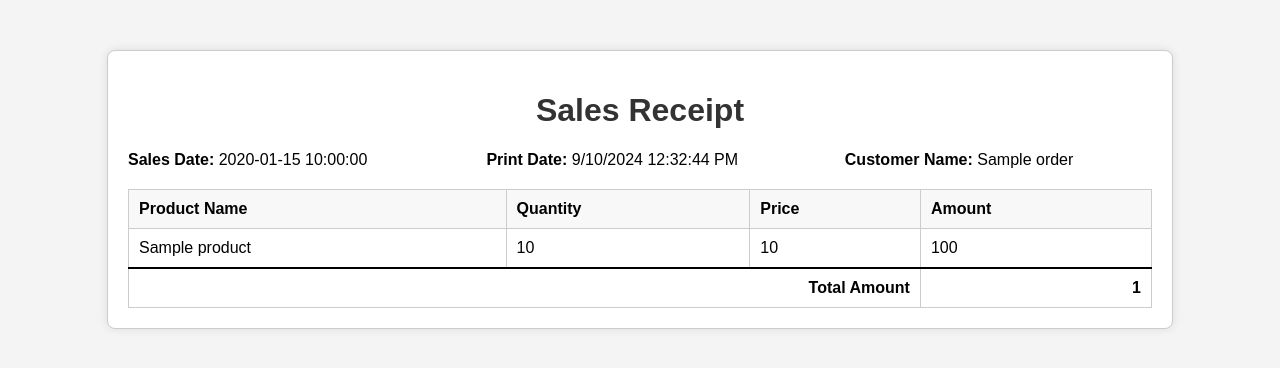
After one commit to ebohsamuel/shop_payment_system, a FastAPI app: template shop_app/templates/print.html in a window 1280 px wide. The commit adds this page. Shown: the top 368 px of the page. Run offline with FastAPI, Linux system fonts and the light colour scheme; the template is opened without the code that fills it: most values are stand-ins (such as "Sample title", 1, 10 or a date in 2020); parts of the project's set-up code (start-up, migrations or seed data) failed here and were passed over.

Commit message:
updating shop_app

```diff
--- a/shop_app/main.py
+++ b/shop_app/main.py
@@ -6,7 +6,7 @@ from shop_app.routers import user_registration, user_activation, welcome, login,
 from shop_app.routers import register_new_product_category, product_category_data_update
 from shop_app.routers import enter_new_purchase, purchase_data_update, update_product_price, report
 from shop_app.routers import enter_new_sales, sales_data_update, delete_sales_data, paystack_payment
-from shop_app.routers import sales_download, purchase_download, order
+from shop_app.routers import sales_download, purchase_download, order, print_receipt
 from fastapi.responses import RedirectResponse
 from shop_app import websocket_
 
@@ -36,6 +36,7 @@ app.include_router(websocket_.router)
 app.include_router(sales_download.router)
 app.include_router(purchase_download.router)
 app.include_router(order.router)
+app.include_router(print_receipt.router)
 
 
 
--- a/shop_app/routers/enter_new_sales.py
+++ b/shop_app/routers/enter_new_sales.py
@@ -102,7 +102,7 @@ async def cash_back_transfer(
     if db_order_item:
         db.refresh(db_order_item)
 
-    products_category = crud_product_category.get_all_product_category(db)
-    rendered_products_category = sales_dashboard(products_category)
     return templates.TemplateResponse(
-        "product_category_directory_for_sales.html", {"request": request, "products": rendered_products_category})
+        "customer-order.html",
+        {"request": request, "order_items": db_order.orderitems, "order": db_order}
+    )
--- a/shop_app/templates/customer-order.html
+++ b/shop_app/templates/customer-order.html
@@ -103,8 +103,8 @@
 <body>
     <div class="container">
         <h1>{{order.customer_name}} Order</h1>
-        <button onclick="window.location.href='/order/report'">Back</button>
-         <button onclick="window.location.href=''">Print</button>
+        <button onclick="window.location.href='/order/report'">Order Report</button>
+         <button onclick="window.location.href='/print/{{order.id}}'">Print</button>
          <button onclick="window.location.href='/sales/sales-platform'">Enter New Sales</button>
 
         <div class="table-container">
--- a/shop_app/templates/order-report.html
+++ b/shop_app/templates/order-report.html
@@ -154,7 +154,7 @@
                     {% for order in db_orders %}
                     <tr>
                         <td data-label="Date of Order"><a href="/order/order-items/{{order.id}}">{{ order.created_at }}</a></td>
-                        <td data-label="Attendant">{{ order.user.fullname }}</td>
+                        <td data-label="Attendant">{{ order.fullname }}</td>
                         <td data-label="Customer Name">{{ order.customer_name }}</td>
                         <td data-label="Customer Email">{{ order.customer_email }}</td>
                         <td data-label="Payment Method">{{ order.payment_method }}</td>
--- /dev/null
+++ b/shop_app/templates/print.html
@@ -0,0 +1,113 @@
+<!DOCTYPE html>
+<html lang="en">
+<head>
+    <meta charset="UTF-8">
+    <meta name="viewport" content="width=device-width, initial-scale=1.0">
+    <title>Sales Receipt</title>
+    <style>
+        body {
+            font-family: Arial, sans-serif;
+            margin: 0;
+            padding: 0;
+            background-color: #f4f4f4;
+        }
+        .receipt-container {
+            width: 80%;
+            margin: 50px auto;
+            background-color: white;
+            padding: 20px;
+            border: 1px solid #ccc;
+            border-radius: 8px;
+            box-shadow: 0 0 10px rgba(0, 0, 0, 0.1);
+        }
+        h1 {
+            text-align: center;
+            color: #333;
+        }
+        .customer-info {
+            margin-bottom: 20px;
+            font-size: 16px;
+        }
+        .info-row {
+            display: flex;
+            justify-content: space-between;
+            margin-bottom: 10px;
+        }
+        .info-row div {
+            width: 30%;
+            white-space: nowrap;
+        }
+        table {
+            width: 100%;
+            border-collapse: collapse;
+            margin-top: 20px;
+        }
+        th, td {
+            padding: 10px;
+            text-align: left;
+            border: 1px solid #ccc;
+        }
+        th {
+            background-color: #f8f8f8;
+            font-weight: bold;
+        }
+        tfoot td {
+            font-weight: bold;
+            text-align: right;
+            border-top: 2px solid #000;
+        }
+        .total-amount {
+            text-align: right;
+            font-size: 18px;
+            margin-top: 20px;
+        }
+    </style>
+</head>
+<body>
+
+<div class="receipt-container">
+    <h1>Sales Receipt</h1>
+
+    <!-- Customer and Date Information -->
+    <div class="customer-info">
+        <div class="info-row">
+            <div><strong>Sales Date:</strong> <span id="sales_date">{{ order.created_at }}</span></div>
+            <div><strong>Print Date:</strong> <span id="print_date"></span></div>
+            <div><strong>Customer Name:</strong> {{ order.customer_name }}</div>
+        </div>
+    </div>
+
+    <table>
+        <thead>
+            <tr>
+                <th>Product Name</th>
+                <th>Quantity</th>
+                <th>Price</th>
+                <th>Amount</th>
+            </tr>
+        </thead>
+        <tbody>
+            {% for order_item in order_items %}
+            <tr>
+                <td>{{ order_item.product.product_name }}</td>
+                <td>{{ order_item.quantity }}</td>
+                <td>{{ order_item.sales_price }}</td>
+                <td>{{ order_item.quantity * order_item.sales_price }}</td>
+            </tr>
+            {% endfor %}
+        </tbody>
+        <tfoot>
+            <tr>
+                <td colspan="3">Total Amount</td>
+                <td>{{ total_amount }}</td>
+            </tr>
+        </tfoot>
+    </table>
+</div>
+<script>
+    const date = new Date();
+    printDate = document.getElementById('print_date');
+    printDate.textContent = date.toLocaleDateString() + ' ' + date.toLocaleTimeString();
+</script>
+</body>
+</html>
```
Also changed, not shown: shop_app/routers/order.py (+13 -3 lines), shop_app/routers/print_receipt.py (added, +33 -0 lines).
